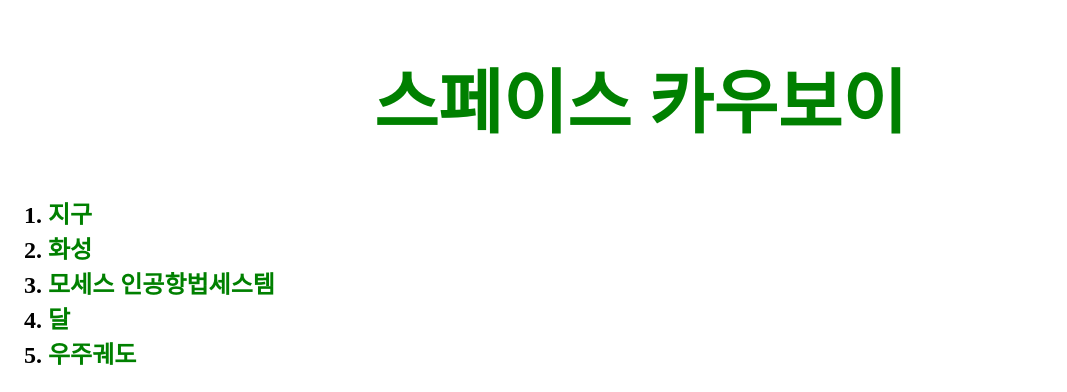
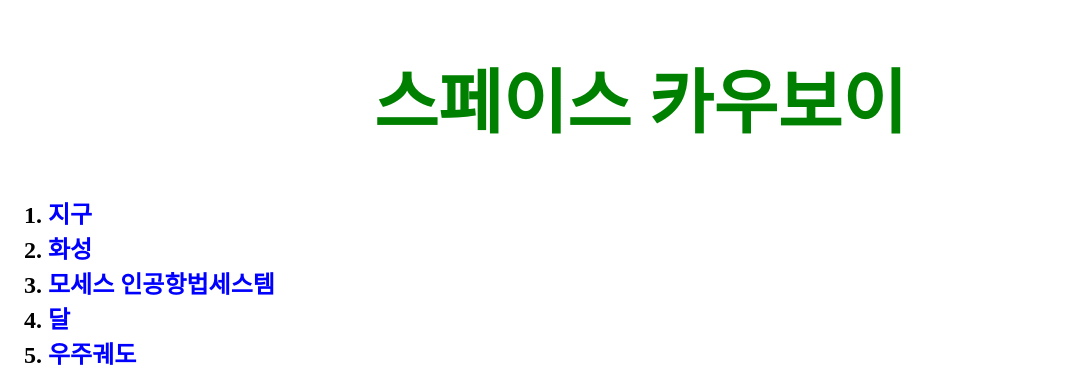
Before and after one commit to mappingwritterinkorea/space_trash, a plain HTML site: page index.html in a window 1280 px wide. Shown: the top 392 px of the page, without its empty margins (0-1067 px from the left). Drawn offline with Linux system fonts and the light colour scheme; grey boxes are pictures that could not be loaded.

Commit message:
Update index.html

```diff
--- a/index.html
+++ b/index.html
@@ -14,7 +14,7 @@
       text-align: center;
     }
     .우리은하 {
-      color:puple;
+      color:blue;
     }
   </style>
 </head>
```
